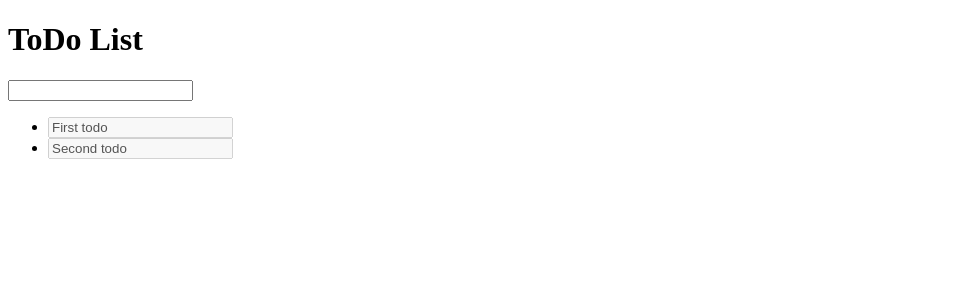
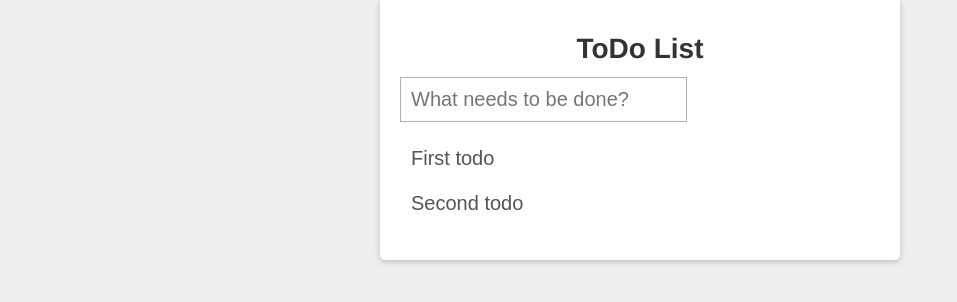
Before and after one commit to drwebmaker/todolist, a website: page public/index.html in a window 1280 px wide. Shown: the whole page, without its empty margins (0-957 px from the left). Drawn offline with nearby package versions, Linux system fonts and the light colour scheme.

Commit message:
added templates and styling

```diff
--- /dev/null
+++ b/public/css/main.css
@@ -0,0 +1,50 @@
+body {
+    font: 14px "Helvetica Neue", Helvetica, Arial, sans-serif;
+    line-height: 1.4em;
+    background: #eeeeee;
+    color: #333333;
+    width: 520px;
+    margin: 0 auto;
+    -webkit-font-smoothing: antialiased;
+}
+
+h1 {
+    text-align: center;
+}
+
+input {
+    outline: none;
+    font-size: 20px;
+    padding: 10px;
+    border: 1px solid #AFAFAF;
+    box-sizing: border-box;
+}
+
+ul {
+    padding: 0;
+}
+
+li {
+    list-style: none;
+}
+
+.main-container {
+    background: #fff;
+    padding: 20px;
+    margin-bottom: 40px;
+    -webkit-box-shadow: rgba(0, 0, 0, 0.2) 0 2px 6px 0;
+    -moz-box-shadow: rgba(0, 0, 0, 0.2) 0 2px 6px 0;
+    -ms-box-shadow: rgba(0, 0, 0, 0.2) 0 2px 6px 0;
+    -o-box-shadow: rgba(0, 0, 0, 0.2) 0 2px 6px 0;
+    box-shadow: rgba(0, 0, 0, 0.2) 0 2px 6px 0;
+    -webkit-border-radius: 0 0 5px 5px;
+    -moz-border-radius: 0 0 5px 5px;
+    -ms-border-radius: 0 0 5px 5px;
+    -o-border-radius: 0 0 5px 5px;
+    border-radius: 0 0 5px 5px;
+}
+
+.noediting input {
+    background: transparent;
+    border: 1px solid transparent;
+}
--- a/public/index.html
+++ b/public/index.html
@@ -4,37 +4,39 @@
     <meta charset="UTF-8">
     <title>ToDo List App</title>
 
+    <link rel="stylesheet" href="css/main.css"/>
     <script src="bower_components/jquery/dist/jquery.js"></script>
     <script src="bower_components/underscore/underscore.js"></script>
     <script src="bower_components/backbone/backbone.js"></script>
 
-    <script type="text/template" id="todo-form-template">
-            <input id="new-todo" type="text" name="description"/>
-    </script>
+    <!--<script type="text/template" id="todo-form-template">-->
+            <!--<input id="new-todo" type="text" name="description"/>-->
+    <!--</script>-->
 
     <script type="text/template" id="todo-list-item-template">
         <input type="text" value="<%- description %>" disabled/>
     </script>
 
     <script src="scripts/model/ToDoModel.js"></script>
+    <script src="scripts/Utils/TemplateHelper.js"></script>
     <script src="scripts/collection/ToDoCollection.js"></script>
+    <!--<script src="templates/ToDoFormViewTemplate.html"></script>-->
     <script src="scripts/view/ToDoListItemView.js"></script>
     <script src="scripts/view/ToDoListView.js"></script>
     <script src="scripts/view/ToDoFormView.js"></script>
+
     <script src="scripts/ToDoApp.js"></script>
 
-    <script>
-        $(function() {
 
-            new ToDoApp();
-
-        });
-
-
-
-    </script>
 </head>
 <body>
-<h1>ToDo List</h1>
+
+<div class="main-container">
+    <h1>ToDo List</h1>
+</div>
+
+<script>
+    new ToDoApp();
+</script>
 </body>
 </html>
--- a/public/scripts/ToDoApp.js
+++ b/public/scripts/ToDoApp.js
@@ -34,7 +34,7 @@ var ToDoApp = function() {
         console.log(e);
     });
 
-    $("body")
+    $(".main-container")
         .append(this.formView.render().$el)
         .append(this.listView.render().$el)
 };
--- /dev/null
+++ b/public/scripts/Utils/TemplateHelper.js
@@ -0,0 +1,13 @@
+function TemplateHelper() {}
+
+TemplateHelper.getTemplate = function(name) {
+    return $.ajax({
+        type: "GET",
+        async: false,
+        url : "templates/" + name,
+        dataType: 'text',
+        error: function() {
+            throw new Error("Could not load " + name);
+        }
+    }).responseText;
+};
--- a/public/scripts/view/ToDoFormView.js
+++ b/public/scripts/view/ToDoFormView.js
@@ -1,5 +1,5 @@
 var ToDoFormView = Backbone.View.extend({
-    template: _.template($("#todo-form-template").html()),
+    template: _.template(TemplateHelper.getTemplate('ToDoFormViewTemplate.html')),
 
     events: {
         "keypress #new-todo":  "createOnEnter"
--- a/public/scripts/view/ToDoListItemView.js
+++ b/public/scripts/view/ToDoListItemView.js
@@ -1,24 +1,34 @@
 var ToDoListItemView = Backbone.View.extend({
     tagName: "li",
-    className: "view",
-    template: _.template($("#todo-list-item-template").html()),
+    className: "view noediting",
+    template: _.template(TemplateHelper.getTemplate('ToDoListViewTemplate.html')),
 
     events: {
         "dblclick": "edit",
-        "keypress":  "finishEdit"
+        "keypress": "finishEdit",
+        "blur input": "closed"
     },
 
     edit: function() {
         this.trigger("edit", this);
         this.$el.addClass("editing");
+        this.$el.removeClass("noediting");
         this.$("input").prop('disabled', false);
         this.$("input").focus();
     },
 
+    closed: function() {
+        this.$el.removeClass("editing");
+        this.$el.addClass("noediting");
+        this.$("input").prop('disabled', true);
+    },
+
     finishEdit: function(e) {
         if (e.keyCode != 13) return;
-
+        this.$el.removeClass("editing");
+        this.$el.addClass("noediting");
         this.$("input").prop('disabled', true);
+        this.$("input").blur();
 
     },
 
--- /dev/null
+++ b/public/templates/ToDoFormViewTemplate.html
@@ -0,0 +1 @@
+<input id="new-todo" type="text" name="description" placeholder="What needs to be done?"/>
--- /dev/null
+++ b/public/templates/ToDoListViewTemplate.html
@@ -0,0 +1 @@
+<input type="text" value="<%- description %>" disabled/>
```
